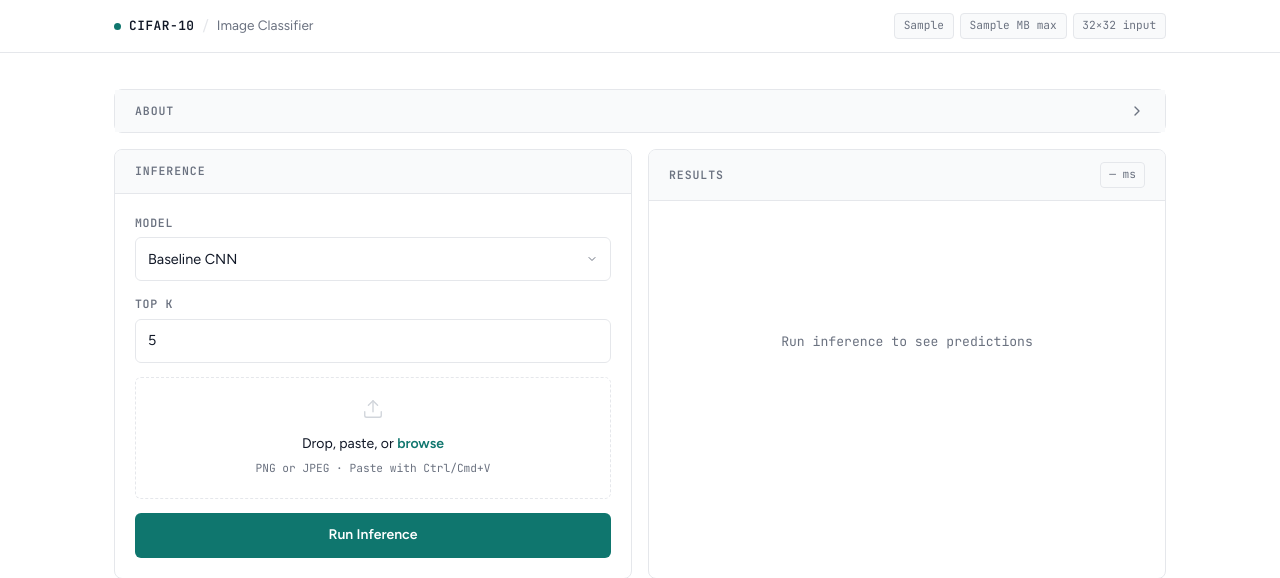
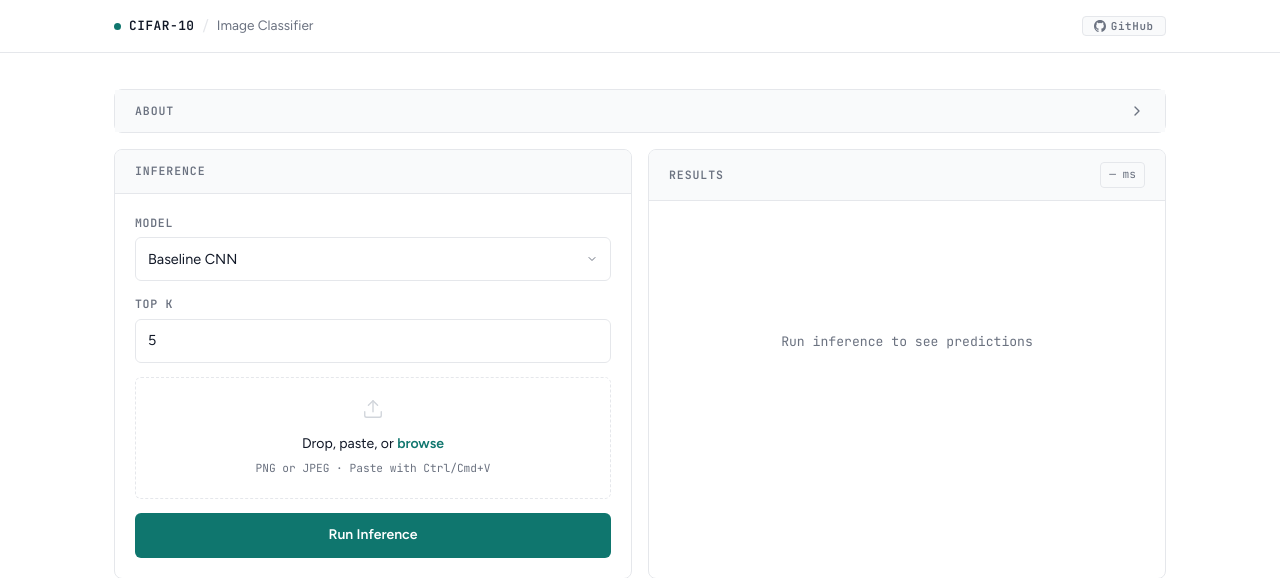
Before and after one commit to albipuliga/CIFAR10-Pytorch, a Python web app: template webapp/web/templates/index.html in a window 1280 px wide. Shown: the top 578 px of the page. Run offline with Jinja, Linux system fonts and the light colour scheme; the template is opened without the code that fills it: most values are stand-ins (such as "Sample title", 1, 10 or a date in 2020).

Commit message:
style: added github link

```diff
--- a/webapp/web/static/css/styles.css
+++ b/webapp/web/static/css/styles.css
@@ -89,17 +89,44 @@ body {
 
 .header-meta {
   display: flex;
+  align-items: center;
   gap: 0.375rem;
 }
 
 .meta-chip {
+  display: inline-flex;
+  align-items: center;
+  gap: 0.3rem;
   font-family: var(--mono);
-  font-size: 0.7rem;
-  padding: 0.2rem 0.55rem;
+  font-size: 0.68rem;
+  font-weight: 600;
+  letter-spacing: 0.06em;
+  padding: 0.18rem 0.7rem;
   border: 1px solid var(--border);
   border-radius: 4px;
   color: var(--muted);
   background: var(--surface);
+  line-height: 1;
+  text-decoration: none;
+  transition:
+    background 0.15s ease,
+    color 0.15s ease,
+    border-color 0.15s ease,
+    box-shadow 0.15s ease,
+    transform 0.1s ease;
+}
+
+.meta-chip:hover {
+  color: var(--accent);
+  border-color: var(--accent);
+  background: var(--accent-light);
+  box-shadow: 0 0 0 1px rgba(15, 118, 110, 0.05);
+  transform: translateY(-0.5px);
+}
+
+.meta-chip:focus-visible {
+  outline: 2px solid var(--accent);
+  outline-offset: 2px;
 }
 
 /* ── Main layout ── */
--- a/webapp/web/templates/index.html
+++ b/webapp/web/templates/index.html
@@ -24,9 +24,17 @@
             <span class="brand-sub">Image Classifier</span>
           </div>
           <div class="header-meta">
-            <span class="meta-chip">{{ default_model }}</span>
-            <span class="meta-chip">{{ max_upload_mb }} MB max</span>
-            <span class="meta-chip">32×32 input</span>
+            <a
+              class="meta-chip"
+              href="https://github.com/albipuliga/CIFAR10-Pytorch"
+              target="_blank"
+              rel="noopener noreferrer"
+            >
+              <svg width="12" height="12" viewBox="0 0 16 16" fill="currentColor" aria-hidden="true">
+                <path d="M8 0C3.58 0 0 3.67 0 8.19c0 3.61 2.29 6.67 5.47 7.75.4.08.55-.18.55-.39 0-.19-.01-.83-.01-1.5-2.01.38-2.53-.5-2.69-.96-.09-.24-.48-.96-.82-1.15-.28-.15-.68-.53-.01-.54.63-.01 1.08.59 1.23.84.72 1.25 1.87.9 2.33.69.07-.54.28-.9.5-1.11-1.78-.21-3.64-.91-3.64-4.04 0-.89.31-1.62.82-2.19-.08-.21-.36-1.06.08-2.2 0 0 .67-.22 2.2.84a7.45 7.45 0 0 1 4 0c1.53-1.06 2.2-.84 2.2-.84.44 1.14.16 1.99.08 2.2.51.57.82 1.3.82 2.19 0 3.14-1.87 3.83-3.65 4.04.29.25.54.73.54 1.48 0 1.07-.01 1.93-.01 2.19 0 .21.14.47.55.39A8.22 8.22 0 0 0 16 8.19C16 3.67 12.42 0 8 0Z"/>
+              </svg>
+              GitHub
+            </a>
           </div>
         </div>
       </header>
```
